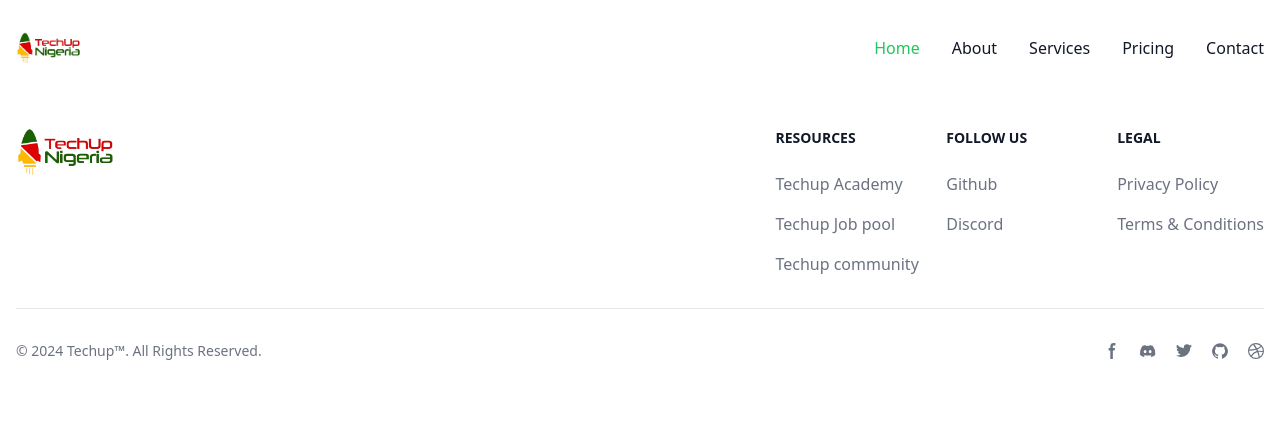
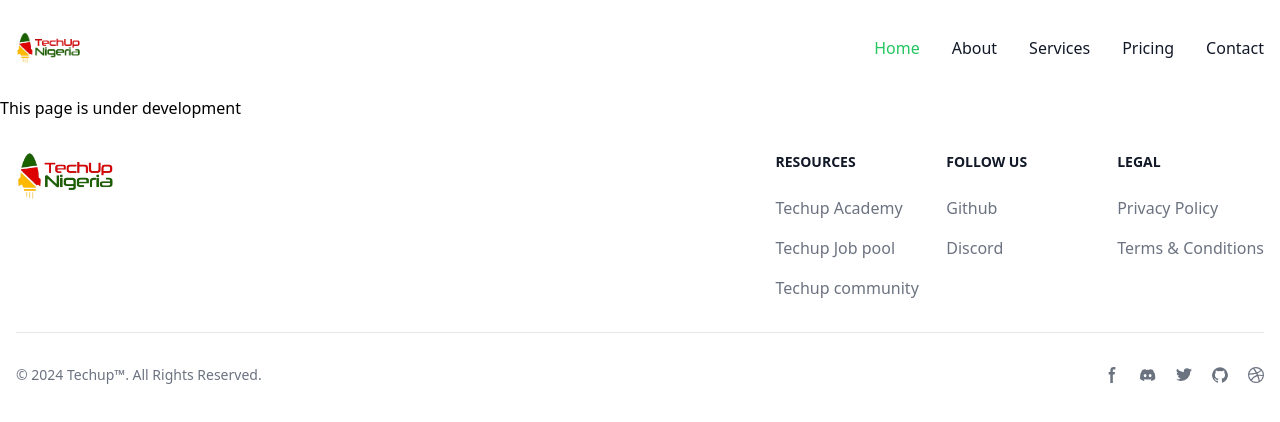
Before and after one commit to Ayotomiwadavid/Techup, a plain HTML site: page about.html in a window 1280 px wide. Drawn offline with nearby package versions, Linux system fonts and the light colour scheme.

Commit message:
saving progress

```diff
--- a/about.html
+++ b/about.html
@@ -14,6 +14,7 @@
     <nav class="bg-white border-gray-200 py-4 dark:bg-gray-900" id="navBar">
     </nav>
     <!--FOOTER SECTION-->
+    This page is under development
     <footer class="bg-white dark:bg-gray-900" id="footer">
     </footer>
     <!--LINKING SCRIPT FILE-->
```
